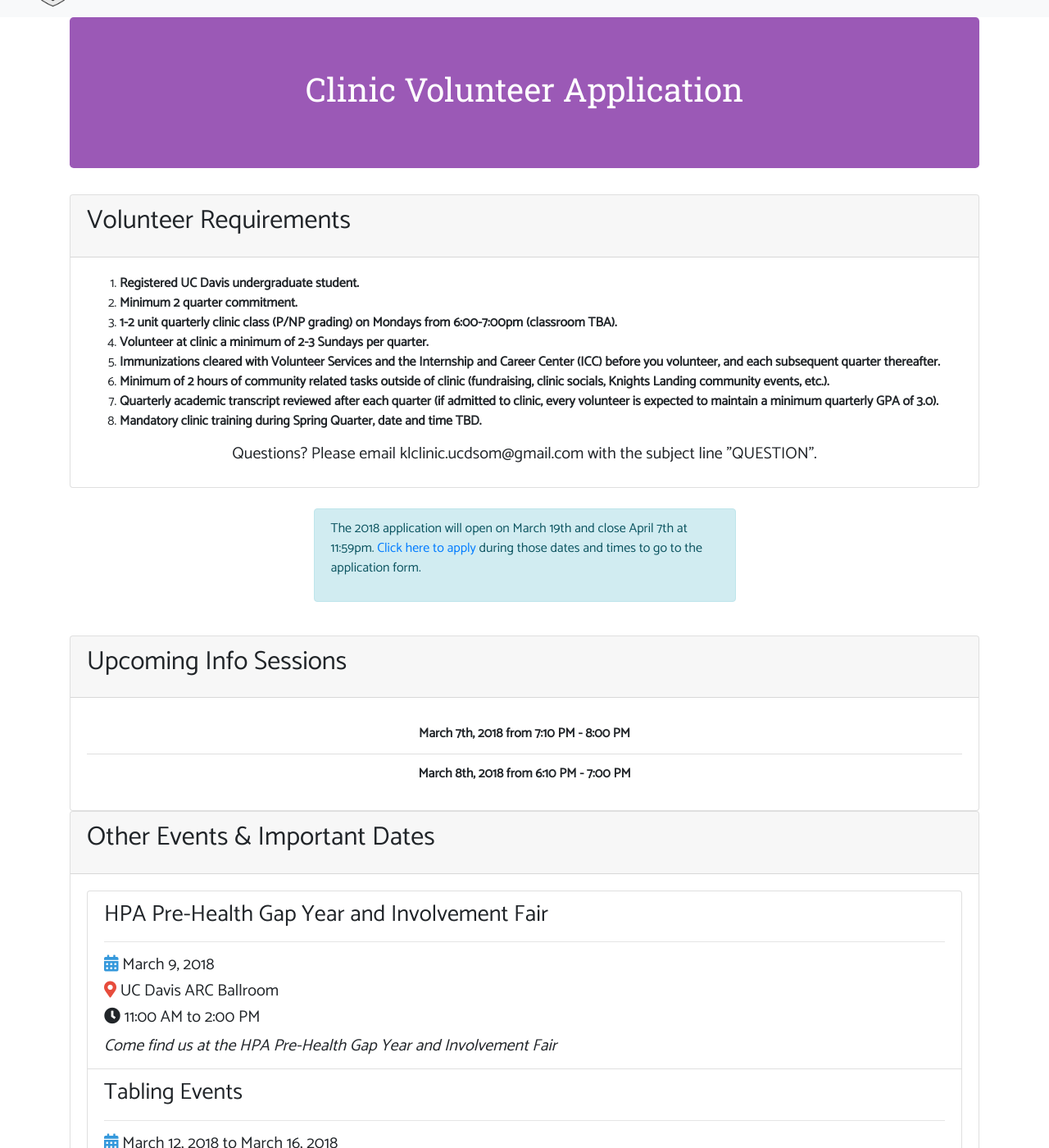
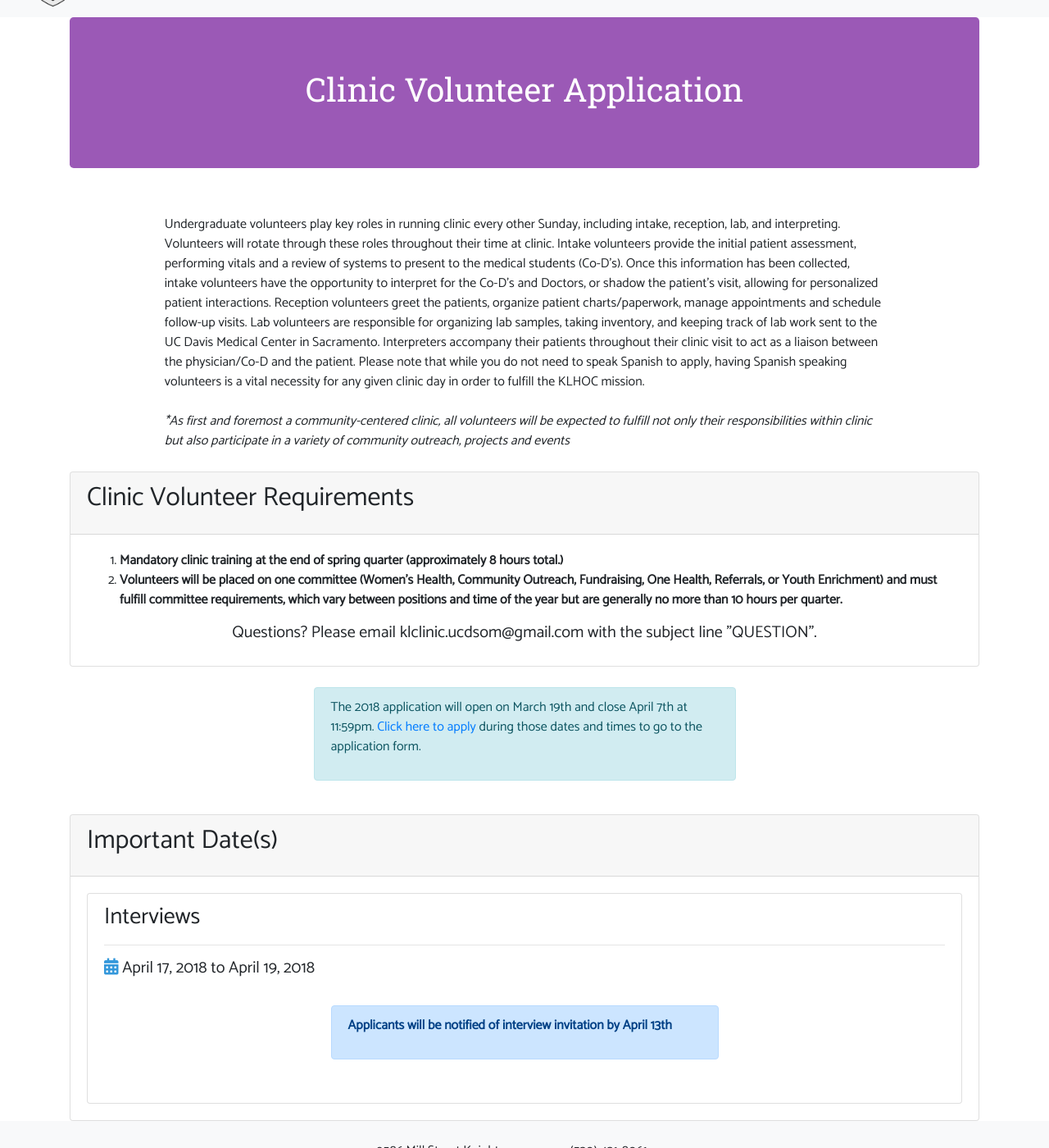
Before and after one commit to iwakoscott/knights-landing, a Jekyll site: the page built from get-involved/clinic-volunteer-application.markdown, in a window 1280 px wide and 1400 px high, scrolled down 227 px. Shown: the whole window at 82% size. Built offline with Jekyll 4.4.1, drawn with Linux system fonts in a browser that asks for light colours; nearby versions of some CDN libraries; some of the changed text lies outside the part shown.

Commit message:
Updated Undergraduate Volunteers and 3 other files

```diff
--- a/_layouts/volunteer.html
+++ b/_layouts/volunteer.html
@@ -5,9 +5,17 @@
       <h1>{{ page.title }}</h1>
     </div>
 
+    {% if page.volunteer_description %}
+    <div class="row">
+      <div class="col-sm-10 offset-sm-1">
+        {{ page.volunteer_description }}
+      </div>
+    </div>
+    {% endif %}
+
     <div class="card">
       <div class="card-header">
-        <h2 class="card-title">Volunteer Requirements</h2>
+        <h2 class="card-title">{{ page.volunteer_type }} Volunteer Requirements</h2>
       </div>
       <div class="card-body">
           <ol>
@@ -29,6 +37,7 @@
       </div>
     </div>
 
+    {% if page['info sessions']%}
     <div class="card">
       <div class="card-header">
         <h2 class="card-title">Upcoming Info Sessions</h2>
@@ -43,10 +52,12 @@
           </ul>
       </div>
     </div>
+    {% endif %}
 
+    {% if page['other events']%}
     <div class="card">
       <div class="card-header">
-        <h2 class="card-title">Other Events &amp; Important Dates</h2>
+        <h2 class="card-title">Important Date&lpar;s&rpar;</h2>
       </div>
       <div class="card-body">
         <ul class="list-group">
@@ -83,6 +94,7 @@
         </ul>
       </div>
     </div>
+    {% endif %}
 
   </div>
 
--- a/get-involved/clinic-volunteer-application.markdown
+++ b/get-involved/clinic-volunteer-application.markdown
@@ -2,28 +2,7 @@
 title: Clinic Volunteer Application
 date: 2018-02-08 11:25:00 -08:00
 position: 2
-info sessions:
-- March 7th, 2018 from 7:10 PM - 8:00 PM
-- March 8th, 2018 from 6:10 PM - 7:00 PM
 other events:
-- name: HPA Pre-Health Gap Year and Involvement Fair
-  dates: March 9, 2018
-  time: 11:00 AM to 2:00 PM
-  location: UC Davis ARC Ballroom
-  tagline: Come find us at the HPA Pre-Health Gap Year and Involvement Fair
-  description: N/A
-- name: Tabling Events
-  dates: March 12, 2018 to March 16, 2018
-  time: 12:00 PM to 2:00 PM
-  location: Memorial Union, UC Davis
-  tagline: Come ask questions at our tabling events in the MU
-  description: N/A
-- name: Application Due Date
-  dates: April 7, 2018
-  time: 11:59 PM
-  location: N/A
-  tagline: N/A
-  description: N/A
 - name: Interviews
   time: N/A
   location: N/A
@@ -32,18 +11,12 @@
   description: "**Applicants will be notified of interview invitation by April 13th**"
 volunteer:
   requirements:
-  - Registered UC Davis undergraduate student.
-  - Minimum 2 quarter commitment.
-  - 1-2 unit quarterly clinic class (P/NP grading) on Mondays from 6:00-7:00pm (classroom
-    TBA).
-  - Volunteer at clinic a minimum of 2-3 Sundays per quarter.
-  - Immunizations cleared with Volunteer Services and the Internship and Career Center
-    (ICC) before you volunteer, and each subsequent quarter thereafter.
-  - Minimum of 2 hours of community related tasks outside of clinic (fundraising,
-    clinic socials, Knights Landing community events, etc.).
-  - Quarterly academic transcript reviewed after each quarter (if admitted to clinic,
-    every volunteer is expected to maintain a minimum quarterly GPA of 3.0).
-  - Mandatory clinic training during Spring Quarter, date and time TBD.
+  - 'Mandatory clinic training at the end of spring quarter (approximately 8 hours
+    total.) '
+  - 'Volunteers will be placed on one committee (Women’s Health, Community Outreach,
+    Fundraising, One Health, Referrals, or Youth Enrichment) and must fulfill committee
+    requirements, which vary between positions and time of the year but are generally
+    no more than 10 hours per quarter. '
   questions: |-
     Questions?
     Please email klclinic.ucdsom@gmail.com with the subject line "QUESTION".
@@ -51,6 +24,24 @@
   show: false
   content: "/uploads/KLOHCFlyer.png"
 addToNavBar: false
+volunteer_type: Clinic
+volunteer_description: "Undergraduate volunteers play key roles in running clinic
+  every other Sunday, including intake, reception, lab, and interpreting. Volunteers
+  will rotate through these roles throughout their time at clinic. Intake volunteers
+  provide the initial patient assessment, performing vitals and a review of systems
+  to present to the medical students (Co-D’s). Once this information has been collected,
+  intake volunteers have the opportunity to interpret for the Co-D’s and Doctors,
+  or shadow the patient’s visit, allowing for personalized patient interactions. Reception
+  volunteers greet the patients, organize patient charts/paperwork, manage appointments
+  and schedule follow-up visits. Lab volunteers are responsible for organizing lab
+  samples, taking inventory, and keeping track of lab work sent to the UC Davis Medical
+  Center in Sacramento. Interpreters accompany their patients throughout their clinic
+  visit to act as a liaison between the physician/Co-D and the patient. Please note
+  that while you do not need to speak Spanish to apply, having Spanish speaking volunteers
+  is a vital necessity for any given clinic day in order to fulfill the KLHOC mission.
+  \n<br /><br />\n<em>*As first and foremost a community-centered clinic, all volunteers
+  will be expected to fulfill not only their responsibilities within clinic but also
+  participate in a variety of community outreach, projects and events</em>"
 layout: volunteer
 ---
 
```
Also changed, not shown: get-involved/klhep-volunteer-application.markdown (+30 -2 lines), get-involved/undergraduate-volunteers.markdown (+52 -0 lines).
